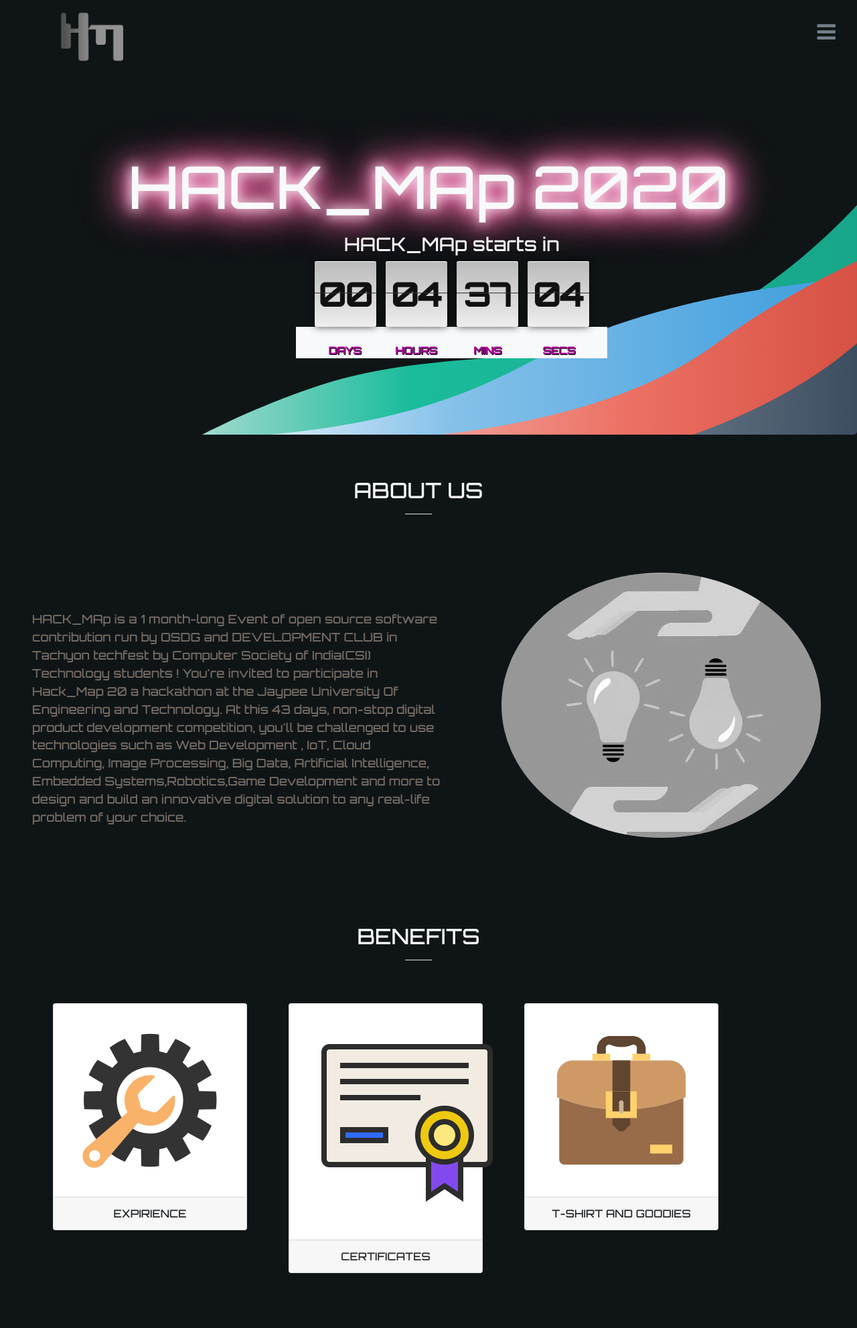
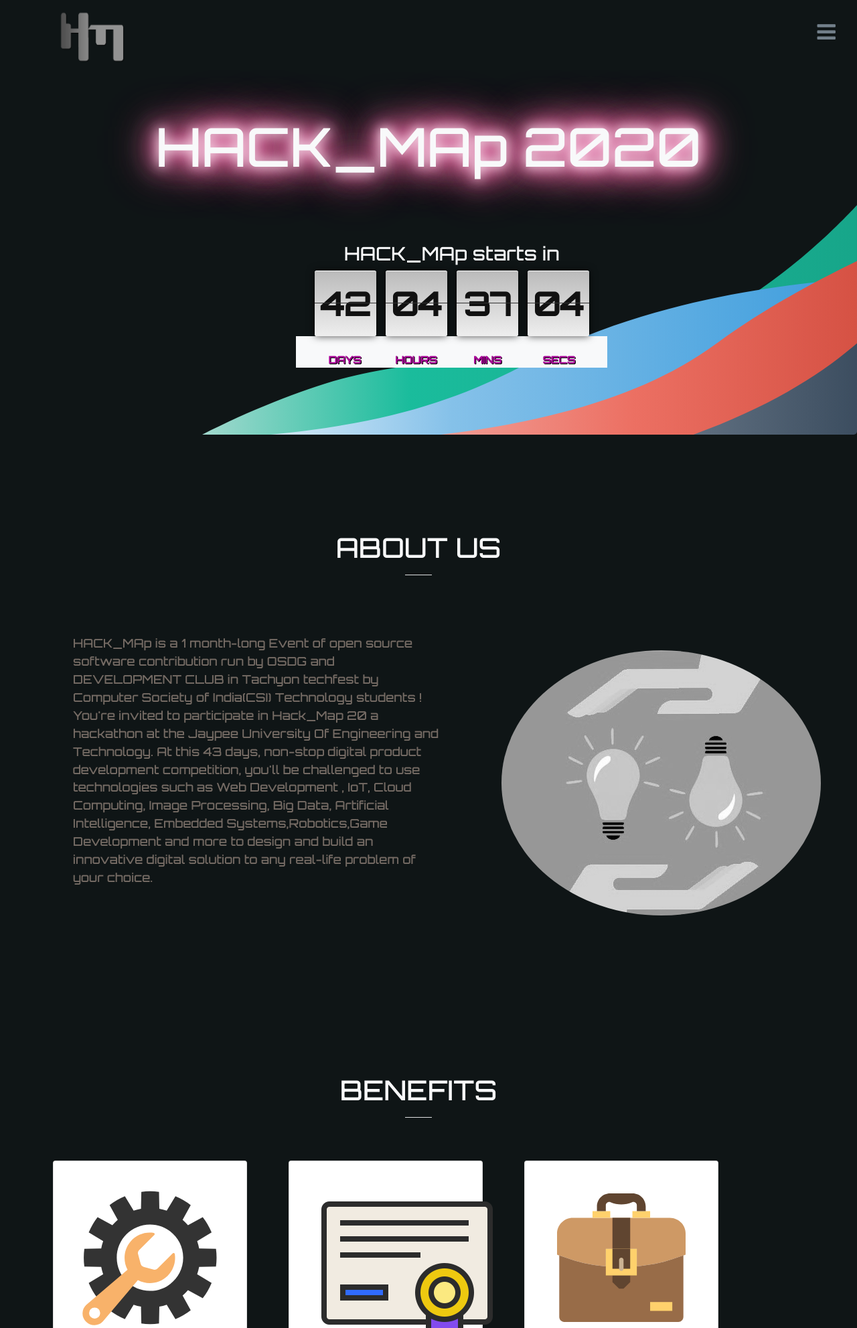
Before and after one commit to satyam260/Hack_map_2k20, a PHP site: page /index.html in a window 1280 px wide; the page is wider, and only the part inside the window is pictured. Shown: the top 1983 px of that part at 67% size. Run offline with PHP 8.4, Linux system fonts and the light colour scheme; some web fonts are replaced.

Commit message:
General Bug Fixes

```diff
--- a/css/manual.css
+++ b/css/manual.css
@@ -1,39 +1,36 @@
 @import url("https://fonts.googleapis.com/css?family=Orbitron:500");
 @import url("https://fonts.googleapis.com/css?family=Open+Sans");
+
 html{
    scroll-behavior: smooth;
   scrollbar-base-color: #1bbe39;
   scrollbar-width: 10%;
   overflow-x: hidden;
 }
+
 body {
   background: #0f1516;
   font-family: 'Orbitron','Open Sans', sans-serif;
 
 }
-div.jumbotron#main
-{
+
+div.jumbotron#main{
   background-image: url("../img/back.svg");
   background-repeat: no-repeat;
   background-position-x: right;
   background-position-y: bottom;
   width:100%;
   height: 43vw;
+}
 
-}
-hr#heading-hr
-{
+hr#heading-hr{
   width:10%;
 }
-p#para-text
-{
+
+p#para-text{
   font-size: 1.4vw;
 }
-@media (max-width: 33.9em) {
-  body {
-    font-size: 0.7em;
-  }
-}
+
 .bg-gradient {
   background: #192224;
   background: -moz-linear-gradient(top, #192224 0%, #21728b 100%);
@@ -47,6 +44,7 @@
   position: fixed;
   z-index: -2;
 }
+
 .bg-pattern {
   background: url("../img/bg-pattern.png") repeat;
   opacity: 0.5;
@@ -55,6 +53,7 @@
   position: fixed;
   z-index: -1;
 }
+
 a,
 a:link,
 a:visited,
@@ -65,12 +64,14 @@
   transition: text-shadow 0.3s ease, border-bottom-color 0.5s ease;
   text-decoration: none;
 }
+
 a:hover {
   color: #d7ecff;
   text-shadow: 0 0 1px #fff, 0 0 3px #fff, 0 0 7px #228dff;
   border-bottom: 1px dotted transparent;
   text-decoration: none;
 }
+
 .menu-bg {
   background: #000;
   display: none;
@@ -80,6 +81,7 @@
   position: fixed;
   z-index: 100;
 }
+
 .menu-bg .menu-container {
   position: fixed;
   padding: 0 250px;
@@ -89,10 +91,12 @@
   left: 50%;
   transform: translate(-50%, -50%);
 }
+
 .menu-bg .menu-container ul {
   list-style-type: none;
   margin-bottom: 0;
 }
+
 .menu-bg .menu-container ul li {
   text-align: right;
   padding: 5px;
@@ -103,12 +107,14 @@
   font-size: 30px;
   border-bottom: none;
 }
+
 nav {
   position: fixed;
   right: 2em;
   top: 1.5em;
   z-index: 10000;
 }
+
 nav a,
 nav a:link,
 nav a:visited,
@@ -120,21 +126,25 @@
   opacity: 0.5;
   transition: opacity 0.3s ease;
 }
+
 nav a:before,
 nav a:link:before,
 nav a:visited:before,
 nav a:active:before {
   content: "\f0c9";
 }
+
 nav a.menu-active:before,
 nav a:link.menu-active:before,
 nav a:visited.menu-active:before,
 nav a:active.menu-active:before {
   content: "\f00d";
 }
+
 nav a:hover {
   opacity: 1;
 }
+
 .jumbotron
 {
   font-family: Orbitron;
@@ -152,42 +162,48 @@
 }
 
 h1#main-text{
-  /* font-size: 2vm; */
   animation: glow 2s ease-in-out infinite alternate;
-  /* font-size:7vh; */
+  font-size: 5em;
+  padding-bottom: 10vh;
+  margin-top: -12vh;
 }
-div#main-jumbo
-{
+
+div#main-jumbo{
   margin:auto;
 }
-div#counter
-{
+
+div#counter{
   margin:auto;
 }
-p.head-para
-{
-  margin-top:2%;
+
+p.head-para{
+  margin-top:2.5%;
+  margin-left: 10%;
   color: #756b64;
 }
-div.logo
-{
+
+div.logo{
   margin-top:0%;
 }
-img#logo
-{
+
+img#logo{
   width:10%;
   height:10%;
   margin-left:6%;
   margin-top:1%;
 }
-img#about-img
-{
- border-radius:100%;
- /* width:30%;
- height:50%; */
- filter: grayscale(100%);
+
+img#about-img {
+  margin-top: 10vh;
+  border-radius:100%;
+  filter: grayscale(100%);
 }
-img#about-img:hover
-{
+
+img#about-img:hover{
   filter: grayscale(0%);
 }
+
+.text-center {
+  padding-top: 5vh;
+  font-size: 1.6em;
+}
--- a/css/responsive.css
+++ b/css/responsive.css
@@ -26,6 +26,12 @@
     }
 }
 
+@media (max-width: 33.9em) {
+    body {
+      font-size: 0.7em;
+    }
+}
+
 @media (max-width: 590px){
     .des-card .name span{
         font-size: 30px !important;
--- a/index.html
+++ b/index.html
@@ -5,7 +5,6 @@
         <meta charset="utf-8">
         <meta http-equiv="X-UA-Compatible" content="IE=edge">
         <meta name="viewport" content="width=device-width, initial-scale=1">
-        <!-- <link rel="stylesheet" href="https://maxcdn.bootstrapcdn.com/bootstrap/3.3.7/css/bootstrap.min.css"> -->
         <link rel="stylesheet" href="https://stackpath.bootstrapcdn.com/bootstrap/4.4.1/css/bootstrap.min.css" integrity="sha384-Vkoo8x4CGsO3+Hhxv8T/Q5PaXtkKtu6ug5TOeNV6gBiFeWPGFN9MuhOf23Q9Ifjh" crossorigin="anonymous">
         <link rel="stylesheet" href="css/counter.css" />
         <link rel="stylesheet" href="css/manual.css">
@@ -21,7 +20,7 @@
     </head>
     <body>
 
-    <div class="loader11">
+    <!-- <div class="loader11">
         <div class="fullpage-wrapper">
             <div class="reactor-container">
               <div class="reactor-container-inner circle abs-center"></div>
@@ -42,7 +41,7 @@
             </div>
           </div>
 
-        </div>
+        </div>   -->
 
         <div class="logo">
             <img src="img/main.png" id="logo" class="beforemenu" />
@@ -138,7 +137,6 @@
      -->
 
      <div class="row w-100 h-100 my-5">
-
         <div class="row-md-12 my-3">
                 <div class="col-md-4 h-25 mx-auto my-auto text-center">
                     <h2 id="div-heading" class="text-light text-center">ABOUT US</h2>
--- a/js/counter.js
+++ b/js/counter.js
@@ -1,4 +1,4 @@
-var target_date = new Date('February 29, 2020 23:59:59').getTime() + (1000*3600*48); // set the countdown date
+var target_date = new Date('April 11, 2020 23:59:59').getTime() + (1000*3600*48); // set the countdown date
 var days, hours, minutes, seconds; // variables for time units
 
 var countdown = document.getElementById("tiles"); // get tag element
```
